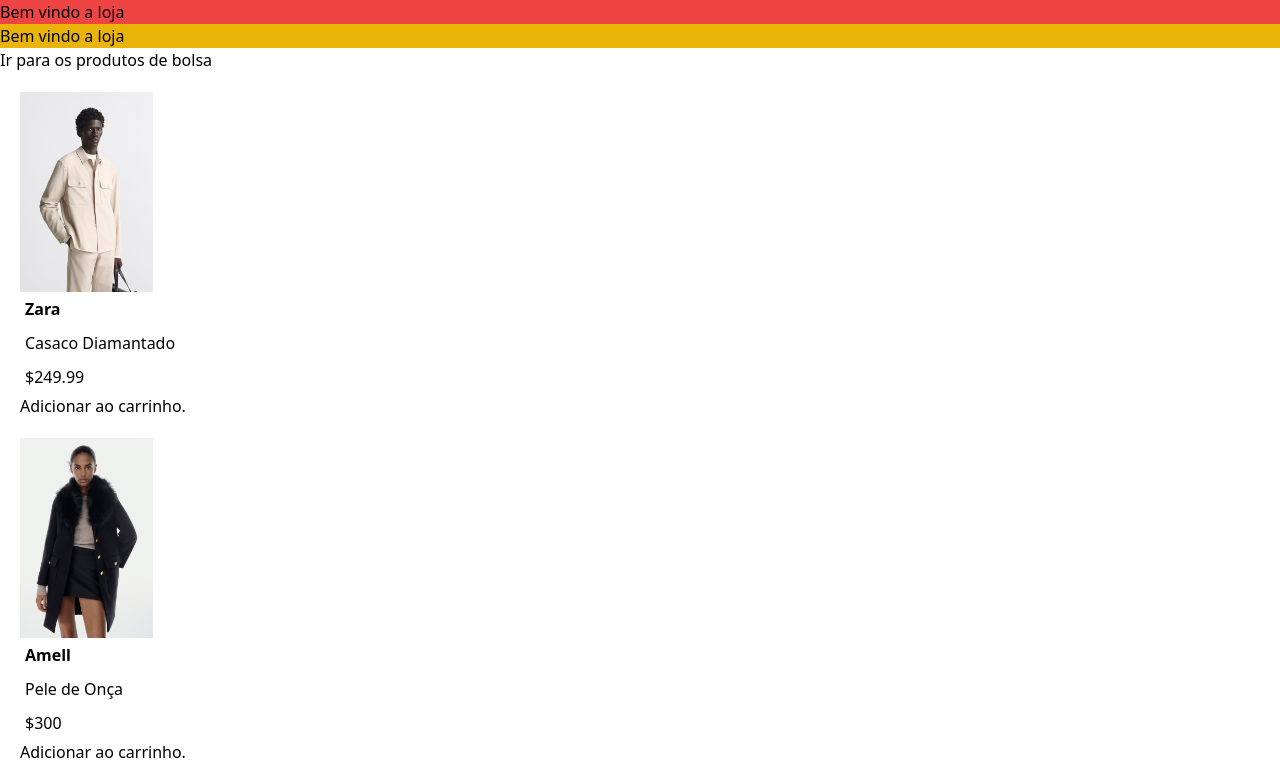
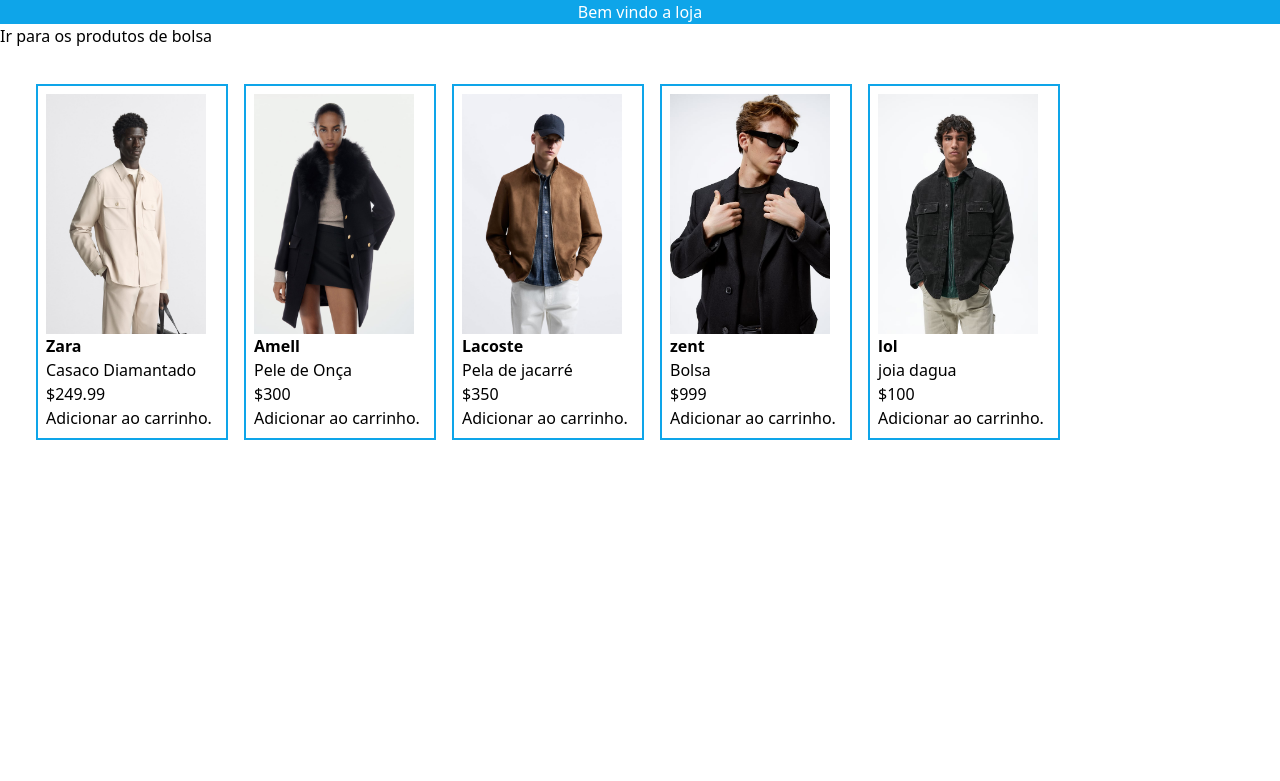
Before and after one commit to iarleyibiapina/MiniCurso-E-commerce, a website built with Vite: page index.html in a window 1280 px wide. Shown: the top 781 px of the page. Built offline with nearby package versions, Linux system fonts and the light colour scheme.

Commit message:
feat: section style | content fix

```diff
--- a/assets/js/main.js
+++ b/assets/js/main.js
@@ -20,8 +20,28 @@
   precoProduto: 350.0,
   nomeArquivoImagem: "product-3.jpg",
 };
+const produtoQuatro = {
+  idProduto: 4,
+  nomeProduto: "Bolsa",
+  marcaProduto: "zent",
+  precoProduto: 999.0,
+  nomeArquivoImagem: "product-4.jpg",
+};
+const produtoCinco = {
+  idProduto: 5,
+  nomeProduto: "joia dagua",
+  marcaProduto: "lol",
+  precoProduto: 100.0,
+  nomeArquivoImagem: "product-5.jpg",
+};
 
-const catalogoProduto = [produtoUm, produtoDois, produtoTres];
+const catalogoProduto = [
+  produtoUm,
+  produtoDois,
+  produtoTres,
+  produtoQuatro,
+  produtoCinco,
+];
 
 // string templates
 
@@ -29,17 +49,19 @@
 // percorrendo cada produto
 for (const produtoDoCatalogo of catalogoProduto) {
   const cartaoProdutoCatalogo = `
-<div id="item-product" class="card-product">
+<div id="item-product-${produtoDoCatalogo.idProduto}" class="border-solid border-2 border-sky-500 w-48 p-2 m-2">
 <img
   src="assets/img/${produtoDoCatalogo.nomeArquivoImagem}"
   alt="imagem produto 1"
-  style="height: 200px"
+  style="height: 240px"
 />
+<div id="legend">
 <p><strong>${produtoDoCatalogo.marcaProduto}</strong></p>
 <p>${produtoDoCatalogo.nomeProduto}</p>
 <p>$${produtoDoCatalogo.precoProduto}</p>
 <button onclick="alert('Adicionado')">Adicionar ao carrinho.</button>
 </div>
+</div>
 `;
   document.getElementById("product-area").innerHTML += cartaoProdutoCatalogo;
 }
--- a/index.html
+++ b/index.html
@@ -5,17 +5,16 @@
     <link rel="icon" type="image/svg+xml" href="/plata/assets/logo/.svg" />
     <meta name="viewport" content="width=device-width, initial-scale=1.0" />
     <title>E-commerce</title>
-    <link rel="stylesheet" href="./assets/style/style.css" />
+    <!-- <link rel="stylesheet" href="./assets/style/style.css" /> -->
     <link rel="stylesheet" href="./assets/style/output.css" />
   </head>
   <body>
     <header>
-      <h1 class="bg-red-500">Bem vindo a loja</h1>
-      <h1 class="bg-yellow-500">Bem vindo a loja</h1>
+      <h1 class="bg-sky-500 text-white text-center">Bem vindo a loja</h1>
       <a href="./views/paginaBolsas.html">Ir para os produtos de bolsa</a>
     </header>
     <main>
-      <section id="product-area"></section>
+      <section id="product-area" class="flex m-2"></section>
     </main>
     <script type="module" src="./assets/js/main.js"></script>
   </body>
```
Also changed, not shown: assets/style/output.css.
